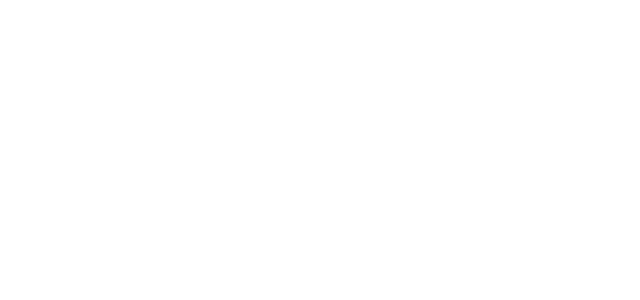
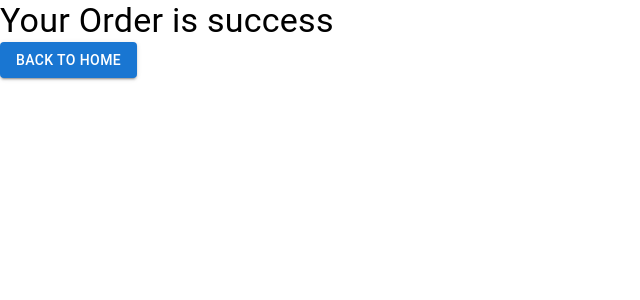
Before and after one commit to DIALQGUE/ShoppingTakehome, a React (Create React App) app in the folder client/: page /success in a window 1280 px wide. Before the commit this address had no page. Shown: the top 300 px of the page, without its empty margins (0-640 px from the left). Built offline with nearby package versions, Linux system fonts and the light colour scheme.

Commit message:
feat(project): :sparkles: implement post new order and navigate to `Success`
implement post new order to backend which also modify backend to support newly created coupons, and navigate to `Success`

```diff
--- a/client/src/Router.tsx
+++ b/client/src/Router.tsx
@@ -1,6 +1,6 @@
 import React from 'react';
 import { BrowserRouter, Route, Routes } from 'react-router-dom';
-import { Home, Shopping } from './routes';
+import { Home, Shopping, Success } from './routes';
 import { OrderProvider } from './containers';
 
 const Router = () => {
@@ -16,6 +16,7 @@ const Router = () => {
             </OrderProvider>
           }
         />
+        <Route path="/success" element={<Success />} />
       </Routes>
     </BrowserRouter>
   );
--- a/client/src/components/StepFooter.tsx
+++ b/client/src/components/StepFooter.tsx
@@ -4,11 +4,13 @@ type StepFooterProps = {
   stepsLength: number;
   activeStep: number;
   handleNext: () => void;
+  handleConfirm: () => void;
   handleBack: () => void;
 };
 
 export const StepFooter = (props: StepFooterProps) => {
-  const { stepsLength, activeStep, handleNext, handleBack } = props;
+  const { stepsLength, activeStep, handleNext, handleBack, handleConfirm } =
+    props;
   return (
     <>
       <Box
@@ -22,9 +24,11 @@ export const StepFooter = (props: StepFooterProps) => {
           Back
         </Button>
         <Box sx={{ flex: '1 1 auto' }} />
-        <Button disabled={activeStep === stepsLength - 1} onClick={handleNext}>
-          Next
-        </Button>
+        {activeStep < stepsLength - 1 ? (
+          <Button onClick={handleNext}>Next</Button>
+        ) : (
+          <Button onClick={handleConfirm}>Confirm</Button>
+        )}
       </Box>
     </>
   );
--- a/client/src/routes/Shopping.tsx
+++ b/client/src/routes/Shopping.tsx
@@ -1,4 +1,5 @@
 import React, { useState, useEffect } from 'react';
+import { useNavigate } from 'react-router-dom';
 import axios from 'axios';
 import { Box, Stepper, Step, StepLabel, Typography } from '@mui/material';
 import { StepFooter } from '../components';
@@ -17,6 +18,7 @@ export const Shopping = () => {
   const [activeStep, setActiveStep] = useState(0);
   const [products, setProducts] = useState<ProductType[]>([]);
   const [coupons, setCoupons] = useState<CouponType[]>([]);
+  const navigate = useNavigate();
 
   useEffect(() => {
     axios.get('http://localhost:5000/products').then((res) => {
@@ -41,6 +43,18 @@ export const Shopping = () => {
   };
 
   const handleConfirm = () => {
+    const requestBody = {
+      productIds: order.products.map((product) => product.id),
+      coupons: order.coupons,
+      totalPrice: order.totalPrice,
+      netPrice: order.netPrice,
+    };
+    axios
+      .post('http://localhost:5000/checkout', { ...requestBody })
+      .then((res) => {
+        console.log(res.data);
+        navigate('/success', { replace: true });
+      });
   };
 
   return (
--- /dev/null
+++ b/client/src/routes/Success.tsx
@@ -0,0 +1,21 @@
+import { useNavigate } from 'react-router-dom';
+import { Button, Typography } from '@mui/material';
+
+export const Success = () => {
+  const navigate = useNavigate();
+  const handleStartShopping = () => {
+    navigate('/');
+  };
+  return (
+    <>
+      <Typography
+        variant="h4"
+        component="h1"
+        children={'Your Order is success'}
+      />
+      <Button variant="contained" color="primary" onClick={handleStartShopping}>
+        Back to Home
+      </Button>
+    </>
+  );
+};
--- a/client/src/routes/index.ts
+++ b/client/src/routes/index.ts
@@ -1,2 +1,3 @@
 export * from './Home';
 export * from './Shopping';
+export * from './Success';
```
Also changed, not shown: 1 other file (tests, documents, lock files or other folders).
